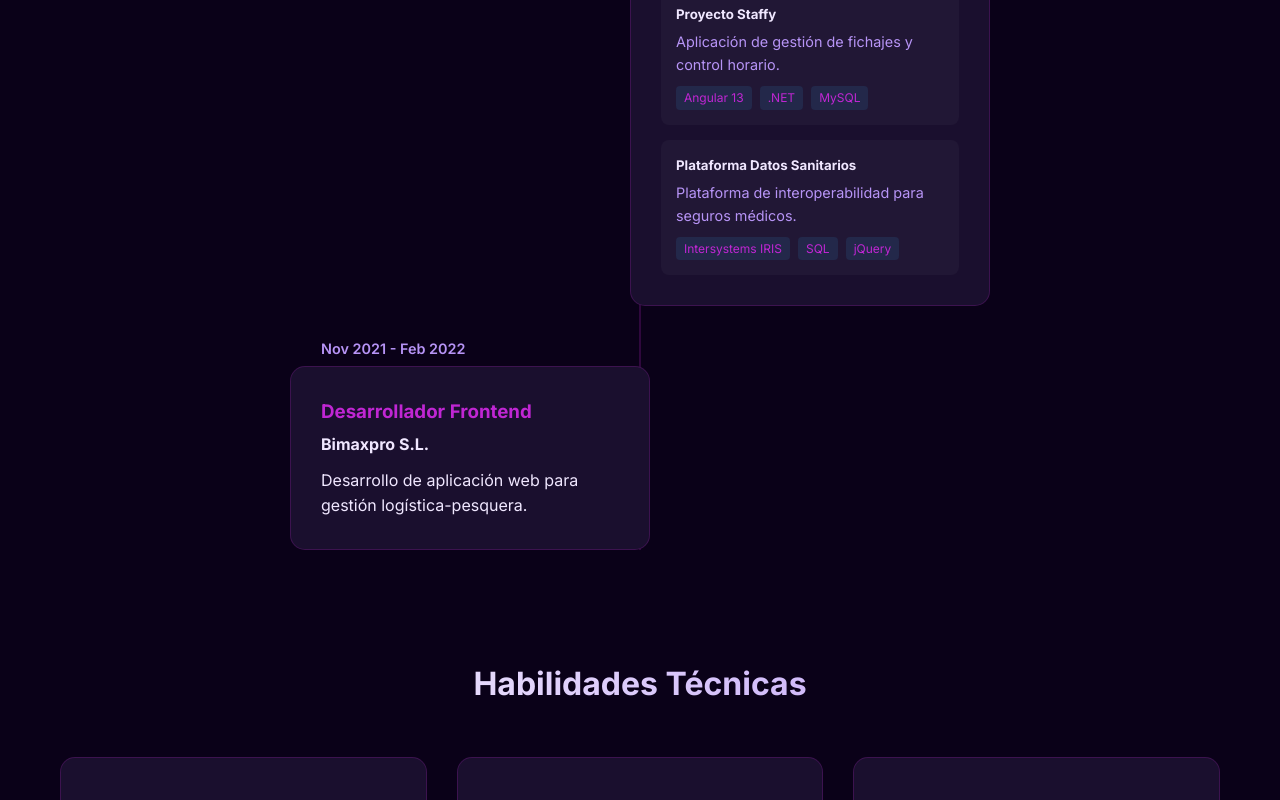
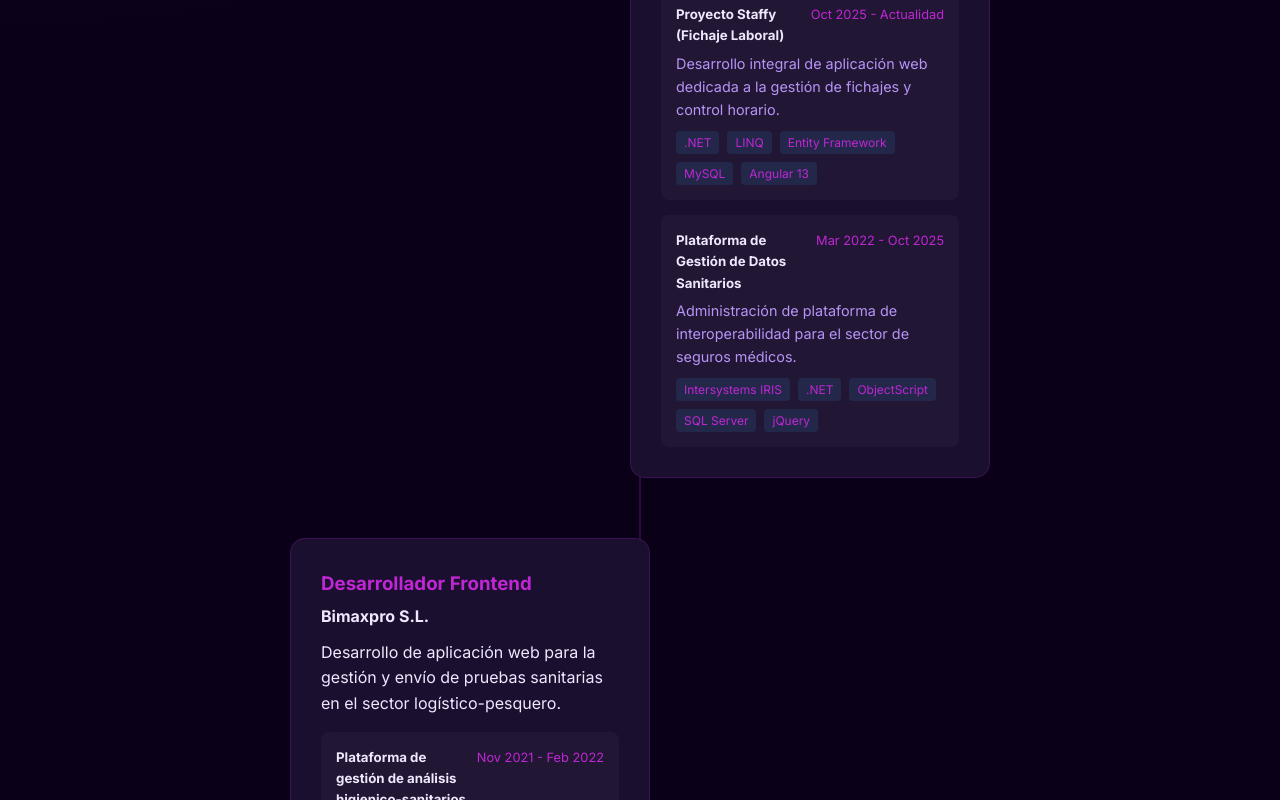
Before and after one commit to dawnrock/JMAPCV, a React (Vite) app: page / in a window 1280 px wide. Shown: the part 1320-2120 px from the top of the page. Built offline with nearby package versions, Linux system fonts and the light colour scheme.

Commit message:
feat: add new Experience component to display professional work history with animated transitions

```diff
--- a/src/components/Experience.jsx
+++ b/src/components/Experience.jsx
@@ -6,27 +6,34 @@ const Experience = () => {
         {
             title: "Desarrollador Full Stack",
             company: "Salutic S.L.",
-            period: "Marzo 2022 - Actualidad",
             description: "Desarrollo integral de aplicaciones de gestión sanitaria y control horario.",
             projects: [
                 {
-                    name: "Proyecto Staffy",
-                    tech: ["Angular 13", ".NET", "MySQL"],
-                    desc: "Aplicación de gestión de fichajes y control horario."
+                    name: "Proyecto Staffy (Fichaje Laboral)",
+                    date: "Oct 2025 - Actualidad",
+                    tech: [".NET", "LINQ", "Entity Framework", "MySQL", "Angular 13"],
+                    desc: "Desarrollo integral de aplicación web dedicada a la gestión de fichajes y control horario."
                 },
                 {
-                    name: "Plataforma Datos Sanitarios",
-                    tech: ["Intersystems IRIS", "SQL", "jQuery"],
-                    desc: "Plataforma de interoperabilidad para seguros médicos."
+                    name: "Plataforma de Gestión de Datos Sanitarios",
+                    date: "Mar 2022 - Oct 2025",
+                    tech: ["Intersystems IRIS", ".NET", "ObjectScript", "SQL Server", "jQuery"],
+                    desc: "Administración de plataforma de interoperabilidad para el sector de seguros médicos."
                 }
             ]
         },
         {
             title: "Desarrollador Frontend",
             company: "Bimaxpro S.L.",
-            period: "Nov 2021 - Feb 2022",
-            description: "Desarrollo de aplicación web para gestión logística-pesquera.",
-            projects: []
+            description: "Desarrollo de aplicación web para la gestión y envío de pruebas sanitarias en el sector logístico-pesquero.",
+            projects: [
+                {
+                    name: "Plataforma de gestión de análisis higienico-sanitarios",
+                    date: "Nov 2021 - Feb 2022",
+                    tech: [".NET", "LINQ", "Entity Framework", "PostgreSQL", "Angular 12"],
+                    desc: "Desarrollo de aplicación para la gestión de pruebas sanitarias entre puertos pesqueros y laboratorios."
+                }
+            ]
         }
     ];
 
@@ -61,7 +68,10 @@ const Experience = () => {
                                 <div className="projects-list">
                                     {job.projects.map((proj, i) => (
                                         <div key={i} className="project-card">
-                                            <h5>{proj.name}</h5>
+                                            <div style={{ display: 'flex', justifyContent: 'space-between', alignItems: 'baseline', marginBottom: '5px' }}>
+                                                <h5 style={{ margin: 0 }}>{proj.name}</h5>
+                                                {proj.date && <span style={{ fontSize: '0.8rem', color: 'var(--accent)', whiteSpace: 'nowrap', marginLeft: '10px' }}>{proj.date}</span>}
+                                            </div>
                                             <p>{proj.desc}</p>
                                             <div className="tech-tags">
                                                 {proj.tech.map((t, k) => <span key={k}>{t}</span>)}
```
